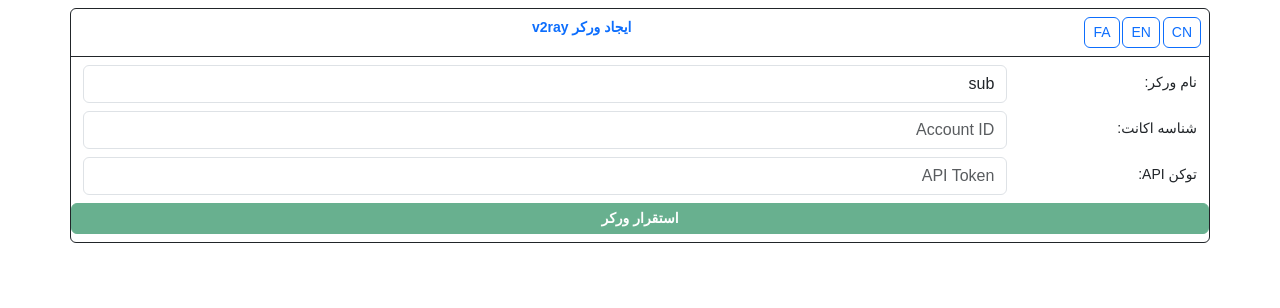
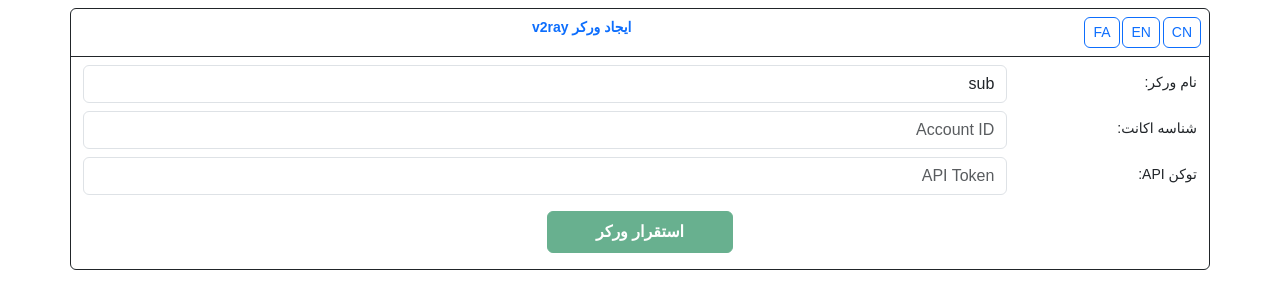
Before and after one commit to vfarid/v2ray-worker, a website: page docs/index.html in a window 1280 px wide. Drawn offline with nearby package versions, Linux system fonts and the light colour scheme; a web font is replaced by a local one.

Commit message:
Update index.html

```diff
--- a/docs/index.html
+++ b/docs/index.html
@@ -48,13 +48,13 @@
         <input class="form-control" type="text" id="api-token" placeholder="API Token" />
       </div>
     </div>
-    <div class="row my-2">
-      <button id="btn-deploy" class="btn btn-success btn-sm rounded-2 fw-bold" disabled type="button" onclick="deploy()">
+    <div class="my-3 text-center">
+      <button id="btn-deploy" class="btn btn-success px-5 py-2 rounded-2 fw-bold" disabled="" type="button" onclick="deploy()">
         <span id="btn-deploy-title" class="">استقرار ورکر</span>
       </button>
     </div>
   </div>
 </body>
 <script src="https://cdn.jsdelivr.net/npm/bootstrap@5.3.2/dist/js/bootstrap.bundle.min.js" integrity="sha384-C6RzsynM9kWDrMNeT87bh95OGNyZPhcTNXj1NW7RuBCsyN/o0jlpcV8Qyq46cDfL" crossorigin="anonymous"></script>
-<script src="./scripts.js"></script>
+<script src="./script.js"></script>
 </html>
```
